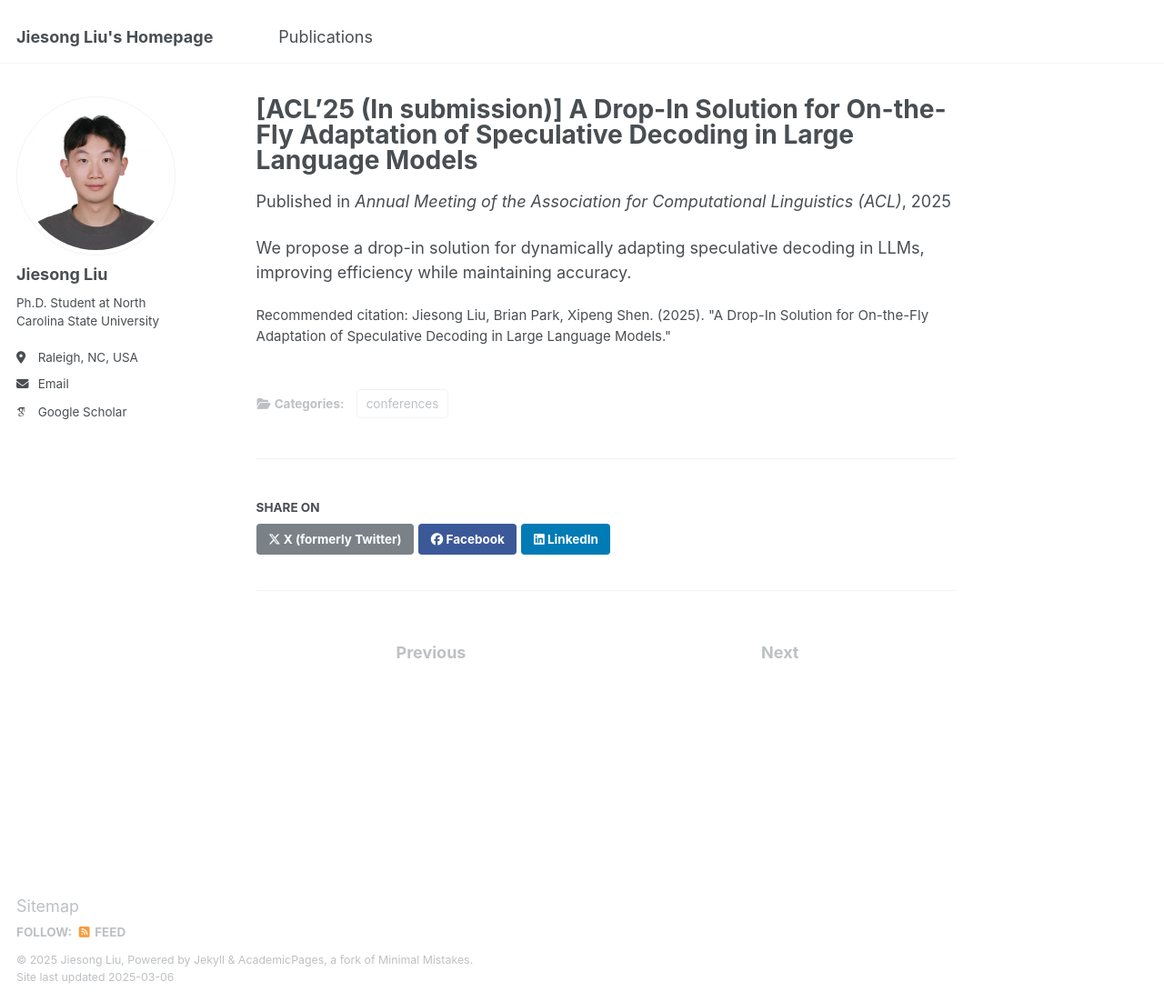
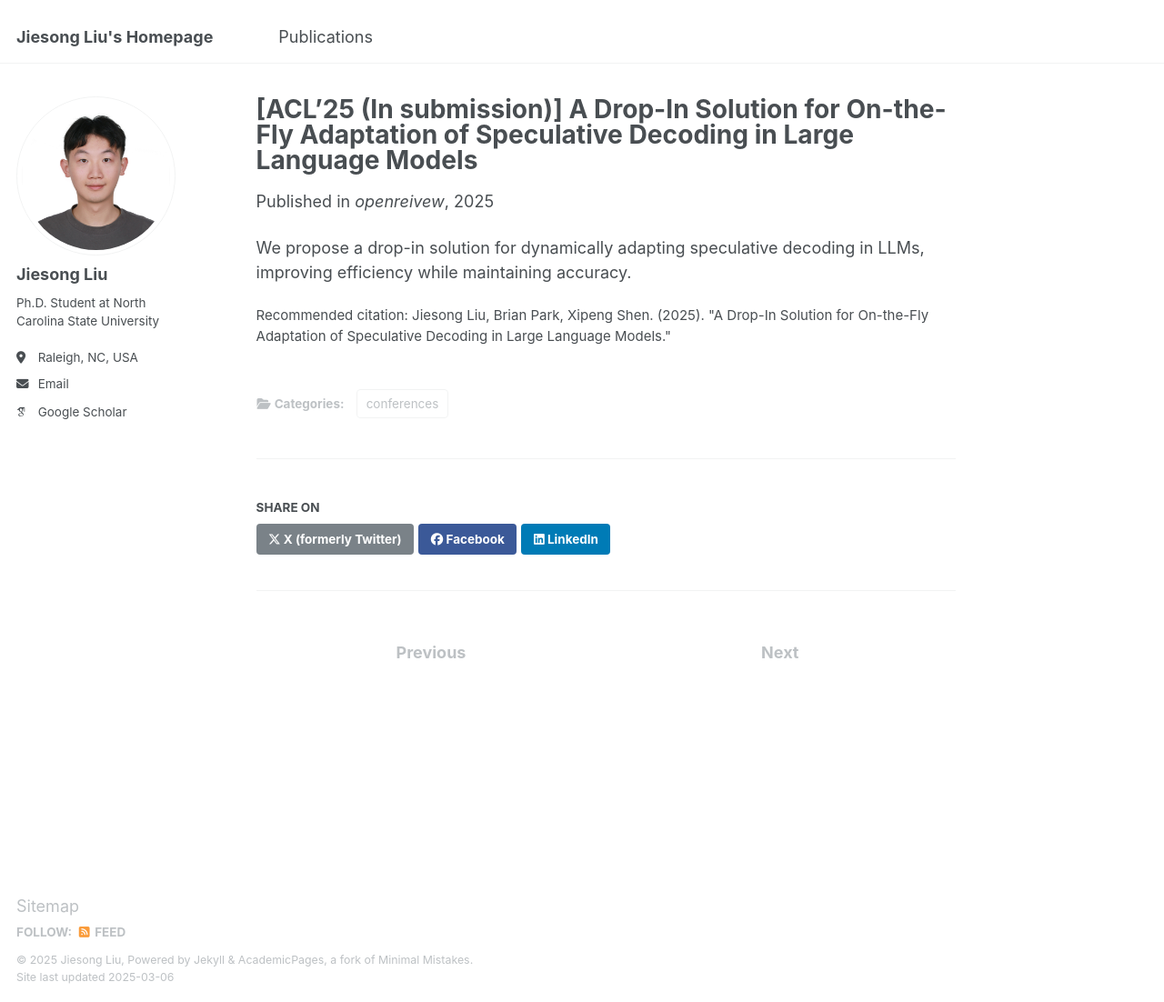
Before and after one commit to Fred1031/Fred1031.github.io, a Jekyll site: the page built from _publications/2025_acl.md, in a window 1280 px wide and 1102 px high. Shown: the whole window at 91% size. Built offline with Jekyll 4.4.1, drawn with Linux system fonts in a browser that asks for light colours; some web fonts are replaced.

Commit message:
Update 2025_acl.md

```diff
--- a/_publications/2025_acl.md
+++ b/_publications/2025_acl.md
@@ -8,7 +8,7 @@ collection: publications
 category: conferences
 permalink: /publication/acl_2025
 date: 2025-01-01
-venue: 'Annual Meeting of the Association for Computational Linguistics (ACL)'
+venue: 'openreivew'
 slidesurl: #'http://fred1031.github.io/files/ACL2025_slides.pdf'
 paperurl: #'http://fred1031.github.io/files/ACL2025.pdf'
 citation: 'Jiesong Liu, Brian Park, Xipeng Shen. (2025). "A Drop-In Solution for On-the-Fly Adaptation of Speculative Decoding in Large Language Models."'
```
